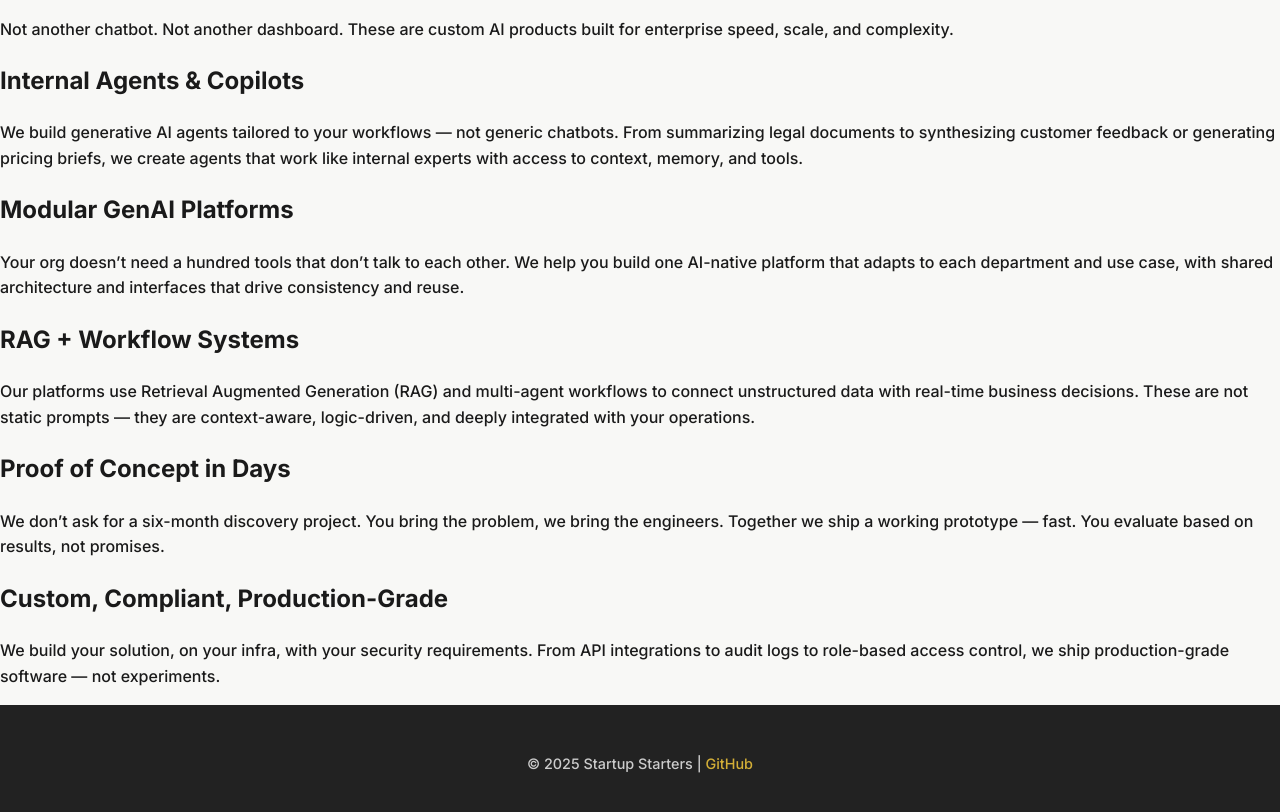
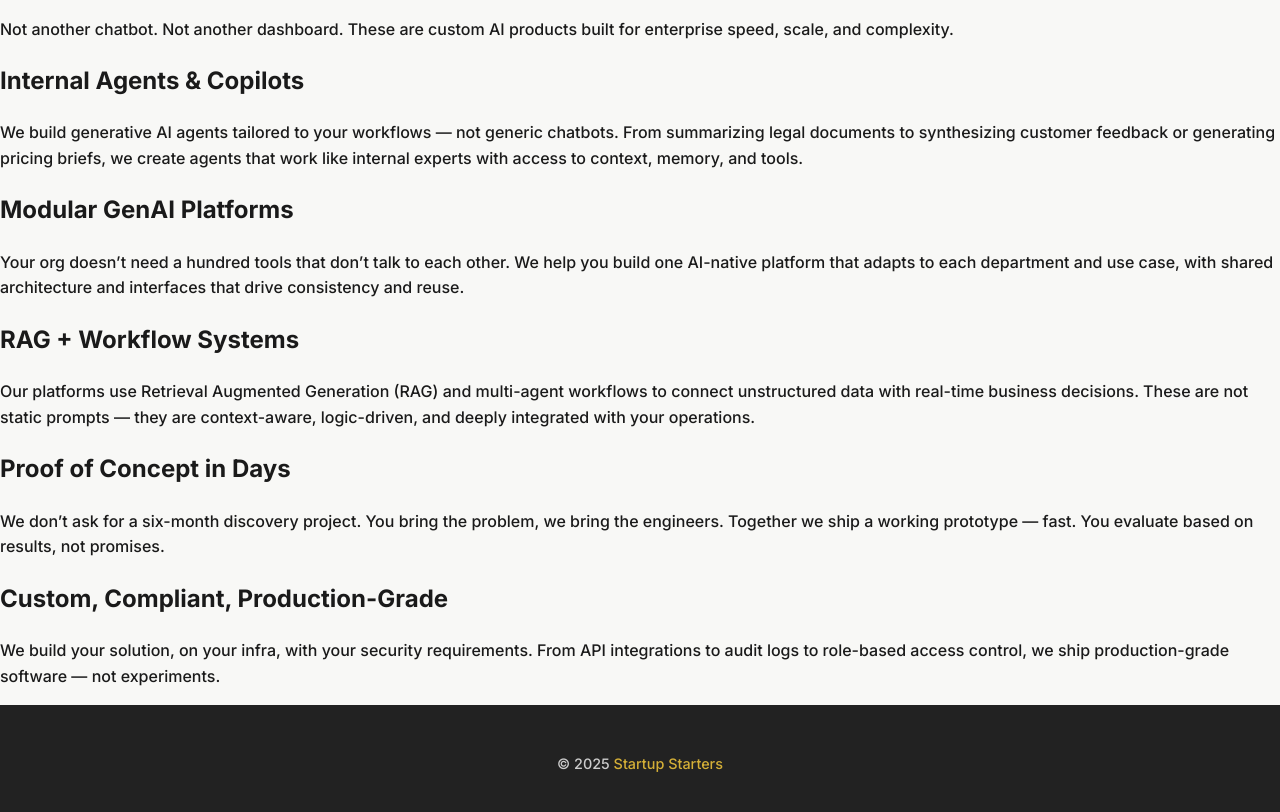
Before and after one commit to BlindingInsight/custom-agents, a plain HTML site: page what-we-build.html in a window 1280 px wide. Shown: the part 132-944 px from the top of the page. Drawn offline with nearby package versions, Linux system fonts and the light colour scheme.

Commit message:
Update what-we-build.html

```diff
--- a/what-we-build.html
+++ b/what-we-build.html
@@ -39,7 +39,7 @@
   </section>
 
   <footer>
-    <p>&copy; 2025 Startup Starters | <a href="https://github.com/BlindingInsight/startupstarters" target="_blank">GitHub</a></p>
+    <p>&copy; 2025 <a href="https://startupstarters.com" target="_blank">Startup Starters</a></p>
   </footer>
 </body>
 </html>
```
